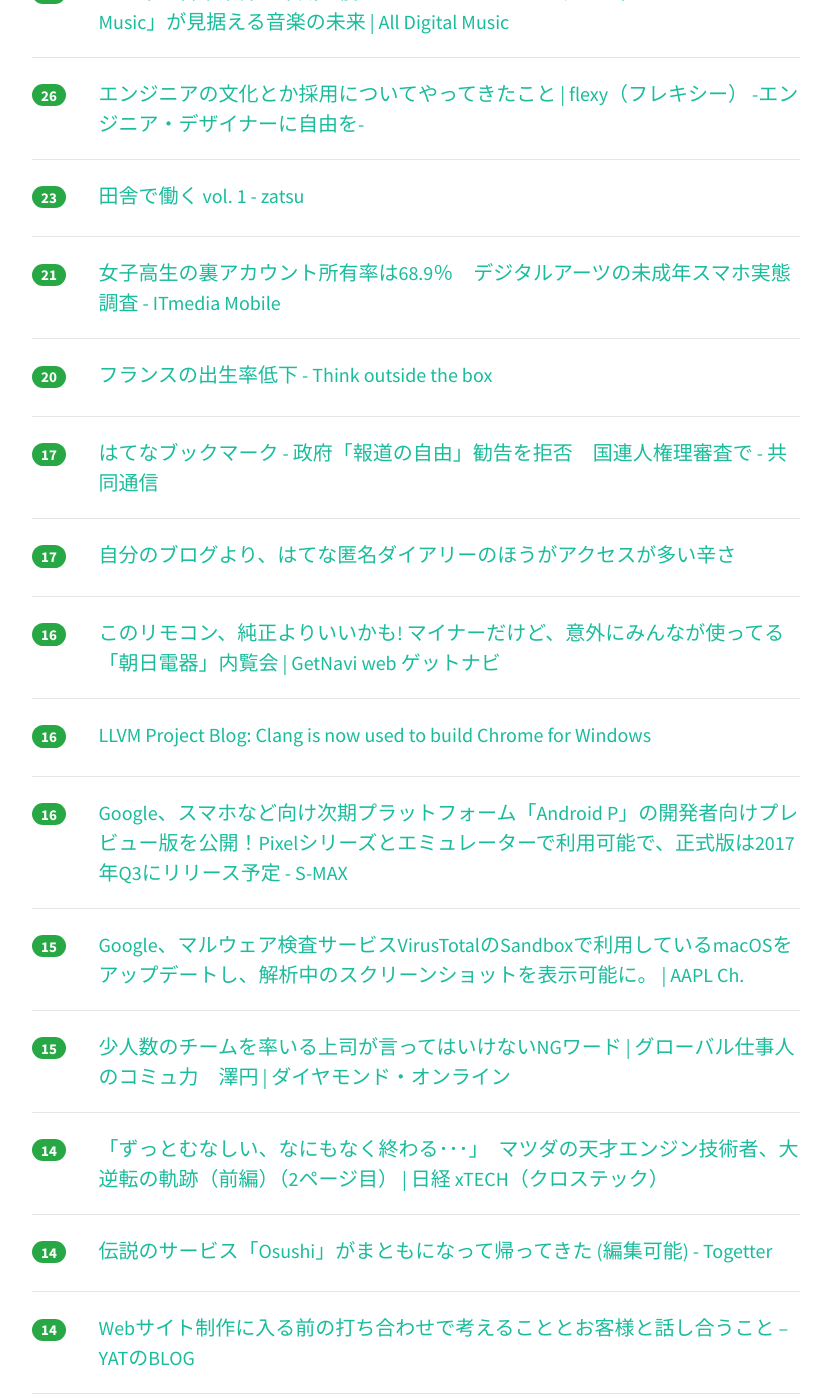
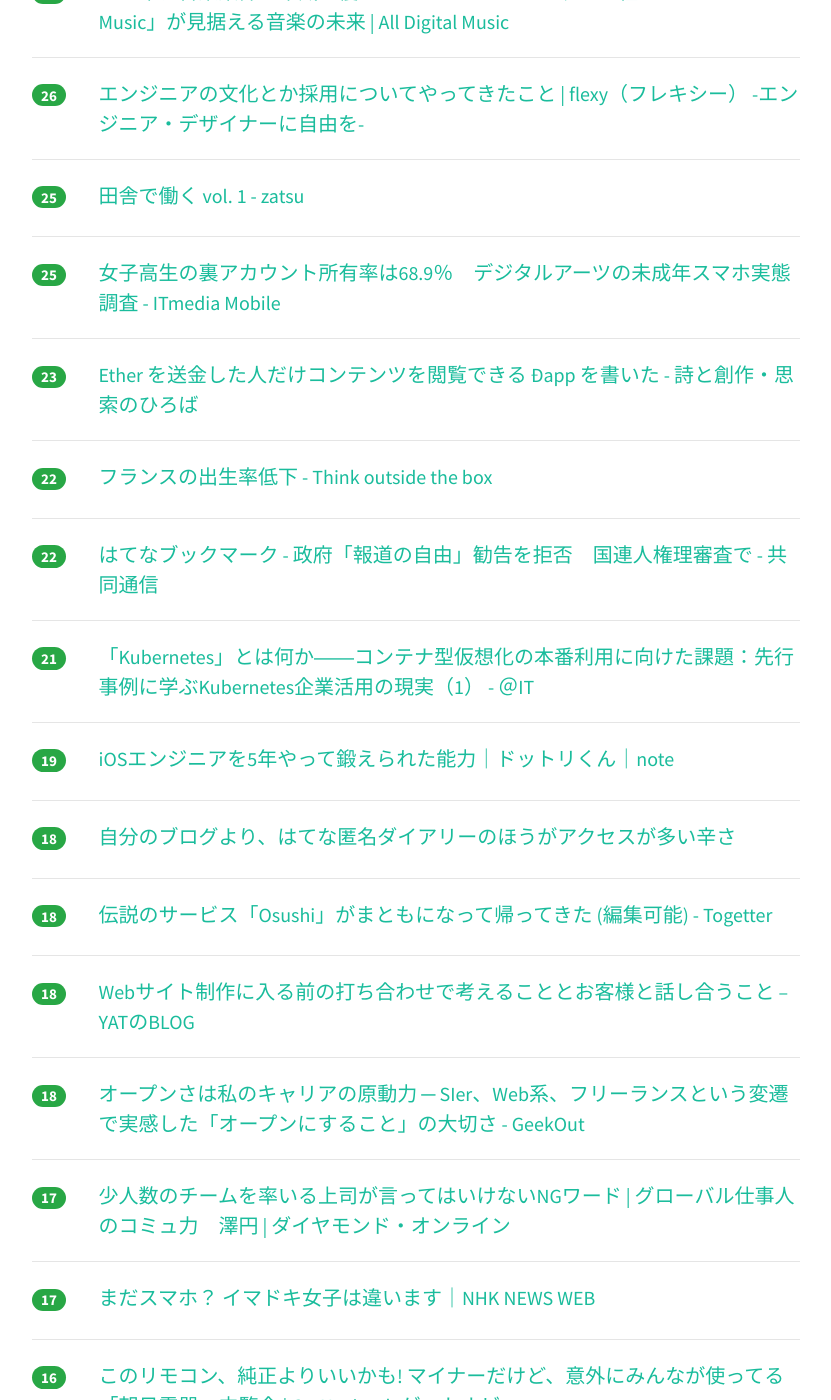
Before and after one commit to yatta47/hatena-matome-site, a Jekyll site: the page built from _posts/2018-03-08-hatena.md, in a window 1280 px wide and 1400 px high, scrolled down 1730 px. Shown: the whole window, without its empty margins (224-1055 px from the left). Built offline with Jekyll 4.4.1, drawn with Linux system fonts in a browser that asks for light colours; nearby versions of some CDN libraries; some of the changed text lies outside the part shown.

Commit message:
Updated 2018-03-08

```diff
--- a/_posts/2018-03-08-hatena.md
+++ b/_posts/2018-03-08-hatena.md
@@ -1,34 +1,39 @@
 ---
 layout: post
 title:  "2018-03-08 はてぶIT"
-date:   2018-03-08 12:03:26
+date:   2018-03-08 13:03:02
 tags: [it-hotentry]
 ---
-43 件のデータあり
+49 件のデータあり
 
 <hr><div class="row">
-<div class="col-1"><span class="badge badge-pill badge-success h2">482</span></div>
+<div class="col-1"><span class="badge badge-pill badge-success h2">539</span></div>
 <div class="col-11"><a href='http://takagi-hiromitsu.jp/diary/20180307.html' target='_blank'>高木浩光＠自宅の日記 - 個人情報保護委員会ゥァア゛ーッ ドガシャア</a></div>
 </div>
 <hr>
 <div class="row">
-<div class="col-1"><span class="badge badge-pill badge-success h2">267</span></div>
+<div class="col-1"><span class="badge badge-pill badge-success h2">328</span></div>
 <div class="col-11"><a href='https://togetter.com/li/1206162' target='_blank'>外注をしすぎた結果、他社に自社の仕様を教えてもらうというカオスな状況に多くの声が寄せられる「過度なアウトソーシングは非効率」 - Togetter</a></div>
 </div>
 <hr>
 <div class="row">
-<div class="col-1"><span class="badge badge-pill badge-success h2">164</span></div>
+<div class="col-1"><span class="badge badge-pill badge-success h2">195</span></div>
 <div class="col-11"><a href='http://www.yutorism.jp/entry/Hatebu' target='_blank'>【総集編】はてなブックマークの使い方 - ゆとりずむ</a></div>
 </div>
 <hr>
 <div class="row">
-<div class="col-1"><span class="badge badge-pill badge-success h2">137</span></div>
+<div class="col-1"><span class="badge badge-pill badge-success h2">154</span></div>
 <div class="col-11"><a href='http://www.ketancho.net/entry/2018/03/07/080000' target='_blank'>「SQLアンチパターン」を避けるためのチェックリスト①（DB論理設計編） - log4ketancho</a></div>
 </div>
 <hr>
 <div class="row">
-<div class="col-1"><span class="badge badge-pill badge-success h2">131</span></div>
+<div class="col-1"><span class="badge badge-pill badge-success h2">148</span></div>
 <div class="col-11"><a href='https://anond.hatelabo.jp/20180307223400' target='_blank'>ブクマカのアイデンティティ</a></div>
+</div>
+<hr>
+<div class="row">
+<div class="col-1"><span class="badge badge-pill badge-success h2">145</span></div>
+<div class="col-11"><a href='http://tech.nikkeibp.co.jp/atcl/nxt/column/18/00134/030600025/' target='_blank'>「すごい技術もたった一つの課題で終わり」　マツダの天才エンジン技術者、大逆転の軌跡（後編） | 日経 xTECH（クロステック）</a></div>
 </div>
 <hr>
 <div class="row">
@@ -37,8 +42,8 @@ tags: [it-hotentry]
 </div>
 <hr>
 <div class="row">
-<div class="col-1"><span class="badge badge-pill badge-success h2">124</span></div>
-<div class="col-11"><a href='http://tech.nikkeibp.co.jp/atcl/nxt/column/18/00134/030600025/' target='_blank'>「すごい技術もたった一つの課題で終わり」　マツダの天才エンジン技術者、大逆転の軌跡（後編） | 日経 xTECH（クロステック）</a></div>
+<div class="col-1"><span class="badge badge-pill badge-success h2">108</span></div>
+<div class="col-11"><a href='https://anond.hatelabo.jp/20180308013517' target='_blank'>IE対応と言われたら金額倍くらいを提示したい</a></div>
 </div>
 <hr>
 <div class="row">
@@ -47,8 +52,8 @@ tags: [it-hotentry]
 </div>
 <hr>
 <div class="row">
-<div class="col-1"><span class="badge badge-pill badge-success h2">55</span></div>
-<div class="col-11"><a href='https://anond.hatelabo.jp/20180308013517' target='_blank'>IE対応と言われたら金額倍くらいを提示したい</a></div>
+<div class="col-1"><span class="badge badge-pill badge-success h2">49</span></div>
+<div class="col-11"><a href='https://forest.watch.impress.co.jp/docs/serial/yajiuma/1110338.html' target='_blank'>Windows版「Google Chrome」のコンパイラーが「MSVC」から「Clang」に - やじうまの杜 - 窓の杜</a></div>
 </div>
 <hr>
 <div class="row">
@@ -57,8 +62,8 @@ tags: [it-hotentry]
 </div>
 <hr>
 <div class="row">
-<div class="col-1"><span class="badge badge-pill badge-success h2">43</span></div>
-<div class="col-11"><a href='https://forest.watch.impress.co.jp/docs/serial/yajiuma/1110338.html' target='_blank'>Windows版「Google Chrome」のコンパイラーが「MSVC」から「Clang」に - やじうまの杜 - 窓の杜</a></div>
+<div class="col-1"><span class="badge badge-pill badge-success h2">44</span></div>
+<div class="col-11"><a href='http://blog.lai.so/entry/2018/03/08/%E7%84%A1%E6%B3%95%E5%9C%B0%E5%B8%AF%E3%81%AB%E3%83%86%E3%82%B9%E3%83%88%E3%82%B1%E3%83%BC%E3%82%B9%E3%82%92%E8%BF%BD%E5%8A%A0%E3%81%99%E3%82%8B%E6%99%82%E3%81%AB%E3%81%84%E3%81%A4%E3%82%82%E3%82%84%E3%81%A3' target='_blank'>無法地帯にテストケースを追加する時にいつもやっている戦略 - laiso</a></div>
 </div>
 <hr>
 <div class="row">
@@ -68,16 +73,11 @@ tags: [it-hotentry]
 <hr>
 <div class="row">
 <div class="col-1"><span class="badge badge-pill badge-success h2">34</span></div>
-<div class="col-11"><a href='http://blog.lai.so/entry/2018/03/08/%E7%84%A1%E6%B3%95%E5%9C%B0%E5%B8%AF%E3%81%AB%E3%83%86%E3%82%B9%E3%83%88%E3%82%B1%E3%83%BC%E3%82%B9%E3%82%92%E8%BF%BD%E5%8A%A0%E3%81%99%E3%82%8B%E6%99%82%E3%81%AB%E3%81%84%E3%81%A4%E3%82%82%E3%82%84%E3%81%A3' target='_blank'>無法地帯にテストケースを追加する時にいつもやっている戦略 - laiso</a></div>
-</div>
-<hr>
-<div class="row">
-<div class="col-1"><span class="badge badge-pill badge-success h2">32</span></div>
 <div class="col-11"><a href='http://kabumatome.doorblog.jp/archives/65914258.html' target='_blank'>JJ４月号、日本生命の社員の設定を盛りすぎる : 市況かぶ全力２階建</a></div>
 </div>
 <hr>
 <div class="row">
-<div class="col-1"><span class="badge badge-pill badge-success h2">28</span></div>
+<div class="col-1"><span class="badge badge-pill badge-success h2">33</span></div>
 <div class="col-11"><a href='https://ja.stackoverflow.com/questions/9920/' target='_blank'>linux - 大量のメモリを使用するプログラムからコマンドを実行する方法 - スタック・オーバーフロー</a></div>
 </div>
 <hr>
@@ -92,28 +92,68 @@ tags: [it-hotentry]
 </div>
 <hr>
 <div class="row">
-<div class="col-1"><span class="badge badge-pill badge-success h2">23</span></div>
+<div class="col-1"><span class="badge badge-pill badge-success h2">25</span></div>
 <div class="col-11"><a href='http://komatatsu.hateblo.jp/entry/2018/03/07/232003' target='_blank'>田舎で働く vol. 1 - zatsu</a></div>
 </div>
 <hr>
 <div class="row">
-<div class="col-1"><span class="badge badge-pill badge-success h2">21</span></div>
+<div class="col-1"><span class="badge badge-pill badge-success h2">25</span></div>
 <div class="col-11"><a href='http://www.itmedia.co.jp/mobile/articles/1803/07/news134.html' target='_blank'>女子高生の裏アカウント所有率は68.9％　デジタルアーツの未成年スマホ実態調査 - ITmedia Mobile</a></div>
 </div>
 <hr>
 <div class="row">
-<div class="col-1"><span class="badge badge-pill badge-success h2">20</span></div>
+<div class="col-1"><span class="badge badge-pill badge-success h2">23</span></div>
+<div class="col-11"><a href='https://motemen.hatenablog.com/entry/2018/03/ethereum-dapp-protect-content' target='_blank'>Ether を送金した人だけコンテンツを閲覧できる Ðapp を書いた - 詩と創作・思索のひろば</a></div>
+</div>
+<hr>
+<div class="row">
+<div class="col-1"><span class="badge badge-pill badge-success h2">22</span></div>
 <div class="col-11"><a href='http://totb.hatenablog.com/entry/2018/03/07/220552' target='_blank'>フランスの出生率低下 - Think outside the box</a></div>
 </div>
 <hr>
 <div class="row">
-<div class="col-1"><span class="badge badge-pill badge-success h2">17</span></div>
+<div class="col-1"><span class="badge badge-pill badge-success h2">22</span></div>
 <div class="col-11"><a href='http://b.hatena.ne.jp/entry/s/this.kiji.is/344094119507182689' target='_blank'>はてなブックマーク - 政府「報道の自由」勧告を拒否　国連人権理審査で - 共同通信</a></div>
 </div>
 <hr>
 <div class="row">
+<div class="col-1"><span class="badge badge-pill badge-success h2">21</span></div>
+<div class="col-11"><a href='http://www.atmarkit.co.jp/ait/articles/1803/08/news006.html' target='_blank'>「Kubernetes」とは何か――コンテナ型仮想化の本番利用に向けた課題：先行事例に学ぶKubernetes企業活用の現実（1） - ＠IT</a></div>
+</div>
+<hr>
+<div class="row">
+<div class="col-1"><span class="badge badge-pill badge-success h2">19</span></div>
+<div class="col-11"><a href='https://note.mu/dotrikun/n/n2aa2302fd95f' target='_blank'>iOSエンジニアを5年やって鍛えられた能力｜ドットリくん｜note</a></div>
+</div>
+<hr>
+<div class="row">
+<div class="col-1"><span class="badge badge-pill badge-success h2">18</span></div>
+<div class="col-11"><a href='https://anond.hatelabo.jp/20180308022237' target='_blank'>自分のブログより、はてな匿名ダイアリーのほうがアクセスが多い辛さ</a></div>
+</div>
+<hr>
+<div class="row">
+<div class="col-1"><span class="badge badge-pill badge-success h2">18</span></div>
+<div class="col-11"><a href='https://togetter.com/li/1206195' target='_blank'>伝説のサービス「Osushi」がまともになって帰ってきた (編集可能) - Togetter</a></div>
+</div>
+<hr>
+<div class="row">
+<div class="col-1"><span class="badge badge-pill badge-success h2">18</span></div>
+<div class="col-11"><a href='https://wp.yat-net.com/?p=6390' target='_blank'>Webサイト制作に入る前の打ち合わせで考えることとお客様と話し合うこと – YATのBLOG</a></div>
+</div>
+<hr>
+<div class="row">
+<div class="col-1"><span class="badge badge-pill badge-success h2">18</span></div>
+<div class="col-11"><a href='https://geek-out.jp/column/entry/2018/03/08/110000' target='_blank'>オープンさは私のキャリアの原動力 ─ SIer、Web系、フリーランスという変遷で実感した「オープンにすること」の大切さ - GeekOut</a></div>
+</div>
+<hr>
+<div class="row">
 <div class="col-1"><span class="badge badge-pill badge-success h2">17</span></div>
-<div class="col-11"><a href='https://anond.hatelabo.jp/20180308022237' target='_blank'>自分のブログより、はてな匿名ダイアリーのほうがアクセスが多い辛さ</a></div>
+<div class="col-11"><a href='http://diamond.jp/articles/-/162583' target='_blank'>少人数のチームを率いる上司が言ってはいけないNGワード | グローバル仕事人のコミュ力　澤円 | ダイヤモンド・オンライン</a></div>
+</div>
+<hr>
+<div class="row">
+<div class="col-1"><span class="badge badge-pill badge-success h2">17</span></div>
+<div class="col-11"><a href='https://www3.nhk.or.jp/news/business_tokushu/2018_0307.html' target='_blank'>まだスマホ？ イマドキ女子は違います｜NHK NEWS WEB</a></div>
 </div>
 <hr>
 <div class="row">
@@ -132,13 +172,38 @@ tags: [it-hotentry]
 </div>
 <hr>
 <div class="row">
+<div class="col-1"><span class="badge badge-pill badge-success h2">16</span></div>
+<div class="col-11"><a href='http://tech.nikkeibp.co.jp/it/atcl/watcher/14/334361/110800954/' target='_blank'>「遅くて使いものにならない」という光回線への声、定額制も限界か | 日経 xTECH（クロステック）</a></div>
+</div>
+<hr>
+<div class="row">
+<div class="col-1"><span class="badge badge-pill badge-success h2">16</span></div>
+<div class="col-11"><a href='http://www.itmedia.co.jp/pcuser/articles/1803/08/news039.html' target='_blank'>iPad Proでライフスタイル改革！　仕事とプライベートを効率化する (1/3) - ITmedia PC USER</a></div>
+</div>
+<hr>
+<div class="row">
 <div class="col-1"><span class="badge badge-pill badge-success h2">15</span></div>
 <div class="col-11"><a href='https://applech2.com/archives/20180307-virustotal-update-sandbox-of-macos.html' target='_blank'>Google、マルウェア検査サービスVirusTotalのSandboxで利用しているmacOSをアップデートし、解析中のスクリーンショットを表示可能に。 | AAPL Ch.</a></div>
 </div>
 <hr>
 <div class="row">
 <div class="col-1"><span class="badge badge-pill badge-success h2">15</span></div>
-<div class="col-11"><a href='http://diamond.jp/articles/-/162583' target='_blank'>少人数のチームを率いる上司が言ってはいけないNGワード | グローバル仕事人のコミュ力　澤円 | ダイヤモンド・オンライン</a></div>
+<div class="col-11"><a href='https://internet.watch.impress.co.jp/docs/column/chizu3/1110259.html' target='_blank'>「標準的なバス情報フォーマット広め隊」結成、各地で始まる「GTFS」公共交通データ整備【地図と位置情報】 - INTERNET Watch</a></div>
+</div>
+<hr>
+<div class="row">
+<div class="col-1"><span class="badge badge-pill badge-success h2">15</span></div>
+<div class="col-11"><a href='https://ferret-plus.com/9629' target='_blank'>数字がすべてを物語る！Webマーケティングに役立つ統計情報サイト7選｜ferret [フェレット]</a></div>
+</div>
+<hr>
+<div class="row">
+<div class="col-1"><span class="badge badge-pill badge-success h2">15</span></div>
+<div class="col-11"><a href='http://www.nakahara-lab.net/blog/archive/8617' target='_blank'>あなたのイベントやワークショップを「衰退」させる「古参プロ問題」とは何か？ | 東京大学 中原淳研究室 - 大人の学びを科学する</a></div>
+</div>
+<hr>
+<div class="row">
+<div class="col-1"><span class="badge badge-pill badge-success h2">14</span></div>
+<div class="col-11"><a href='http://wonderwall.hatenablog.com/entry/2018/03/07/213000' target='_blank'>Djangoメモ(5) : 対話型シェルでAPIを使ってみる - もた日記</a></div>
 </div>
 <hr>
 <div class="row">
@@ -148,22 +213,12 @@ tags: [it-hotentry]
 <hr>
 <div class="row">
 <div class="col-1"><span class="badge badge-pill badge-success h2">14</span></div>
-<div class="col-11"><a href='https://togetter.com/li/1206195' target='_blank'>伝説のサービス「Osushi」がまともになって帰ってきた (編集可能) - Togetter</a></div>
+<div class="col-11"><a href='http://shiropen.com/2018/03/07/32995' target='_blank'>昔の2Dゲームを3Dに変換しVRでプレイできるエミュレータ最新版「3DNes V2（Pro）」登場。Oculus Rift/HTC Viveに対応 | Seamless</a></div>
 </div>
 <hr>
 <div class="row">
 <div class="col-1"><span class="badge badge-pill badge-success h2">14</span></div>
-<div class="col-11"><a href='https://wp.yat-net.com/?p=6390' target='_blank'>Webサイト制作に入る前の打ち合わせで考えることとお客様と話し合うこと – YATのBLOG</a></div>
-</div>
-<hr>
-<div class="row">
-<div class="col-1"><span class="badge badge-pill badge-success h2">14</span></div>
-<div class="col-11"><a href='http://shiropen.com/2018/03/07/32995' target='_blank'>昔の2Dゲームを3Dに変換しVRでプレイできるエミュレータ最新版「3DNes V2（Pro）」登場。Oculus Rift/HTC Viveに対応 | Seamless</a></div>
-</div>
-<hr>
-<div class="row">
-<div class="col-1"><span class="badge badge-pill badge-success h2">13</span></div>
-<div class="col-11"><a href='https://internet.watch.impress.co.jp/docs/column/chizu3/1110259.html' target='_blank'>「標準的なバス情報フォーマット広め隊」結成、各地で始まる「GTFS」公共交通データ整備【地図と位置情報】 - INTERNET Watch</a></div>
+<div class="col-11"><a href='https://www.cnn.co.jp/tech/35115797.html' target='_blank'>CNN.co.jp : いきなりスピーカーが笑い出す、アマゾンの「アレクサ」に不具合</a></div>
 </div>
 <hr>
 <div class="row">
@@ -173,32 +228,12 @@ tags: [it-hotentry]
 <hr>
 <div class="row">
 <div class="col-1"><span class="badge badge-pill badge-success h2">12</span></div>
-<div class="col-11"><a href='http://wonderwall.hatenablog.com/entry/2018/03/07/213000' target='_blank'>Djangoメモ(5) : 対話型シェルでAPIを使ってみる - もた日記</a></div>
-</div>
-<hr>
-<div class="row">
-<div class="col-1"><span class="badge badge-pill badge-success h2">12</span></div>
-<div class="col-11"><a href='https://ferret-plus.com/9629' target='_blank'>数字がすべてを物語る！Webマーケティングに役立つ統計情報サイト7選｜ferret [フェレット]</a></div>
-</div>
-<hr>
-<div class="row">
-<div class="col-1"><span class="badge badge-pill badge-success h2">12</span></div>
-<div class="col-11"><a href='http://tech.nikkeibp.co.jp/it/atcl/watcher/14/334361/110800954/' target='_blank'>「遅くて使いものにならない」という光回線への声、定額制も限界か | 日経 xTECH（クロステック）</a></div>
-</div>
-<hr>
-<div class="row">
-<div class="col-1"><span class="badge badge-pill badge-success h2">12</span></div>
-<div class="col-11"><a href='https://www3.nhk.or.jp/news/business_tokushu/2018_0307.html' target='_blank'>まだスマホ？ イマドキ女子は違います｜NHK NEWS WEB</a></div>
+<div class="col-11"><a href='https://markezine.jp/article/detail/27613' target='_blank'>「レスポンス広告」から「ブランディング広告」へ　 従来のデジタル指標だけでは広告効果は測れない (1/3)：MarkeZine（マーケジン）</a></div>
 </div>
 <hr>
 <div class="row">
 <div class="col-1"><span class="badge badge-pill badge-success h2">12</span></div>
 <div class="col-11"><a href='https://togetter.com/li/1206196' target='_blank'>投げ銭サービス「Osushi」、サービス再開するや否やオモチャにされてしまう - Togetter</a></div>
-</div>
-<hr>
-<div class="row">
-<div class="col-1"><span class="badge badge-pill badge-success h2">11</span></div>
-<div class="col-11"><a href='https://markezine.jp/article/detail/27613' target='_blank'>「レスポンス広告」から「ブランディング広告」へ　 従来のデジタル指標だけでは広告効果は測れない (1/3)：MarkeZine（マーケジン）</a></div>
 </div>
 <hr>
 <div class="row">
@@ -212,11 +247,6 @@ tags: [it-hotentry]
 </div>
 <hr>
 <div class="row">
-<div class="col-1"><span class="badge badge-pill badge-success h2">8</span></div>
-<div class="col-11"><a href='http://www.nakahara-lab.net/blog/archive/8617' target='_blank'>あなたのイベントやワークショップを「衰退」させる「古参プロ問題」とは何か？ | 東京大学 中原淳研究室 - 大人の学びを科学する</a></div>
-</div>
-<hr>
-<div class="row">
 <div class="col-1"><span class="badge badge-pill badge-success h2">7</span></div>
 <div class="col-11"><a href='http://www.4gamer.net/games/137/G013737/20180307120/' target='_blank'>Arm，ミドルクラスおよびエントリー市場向けの新GPU IPコア「Mali-G52」「Mali-G31」を発表 - 4Gamer.net</a></div>
 </div>
```
